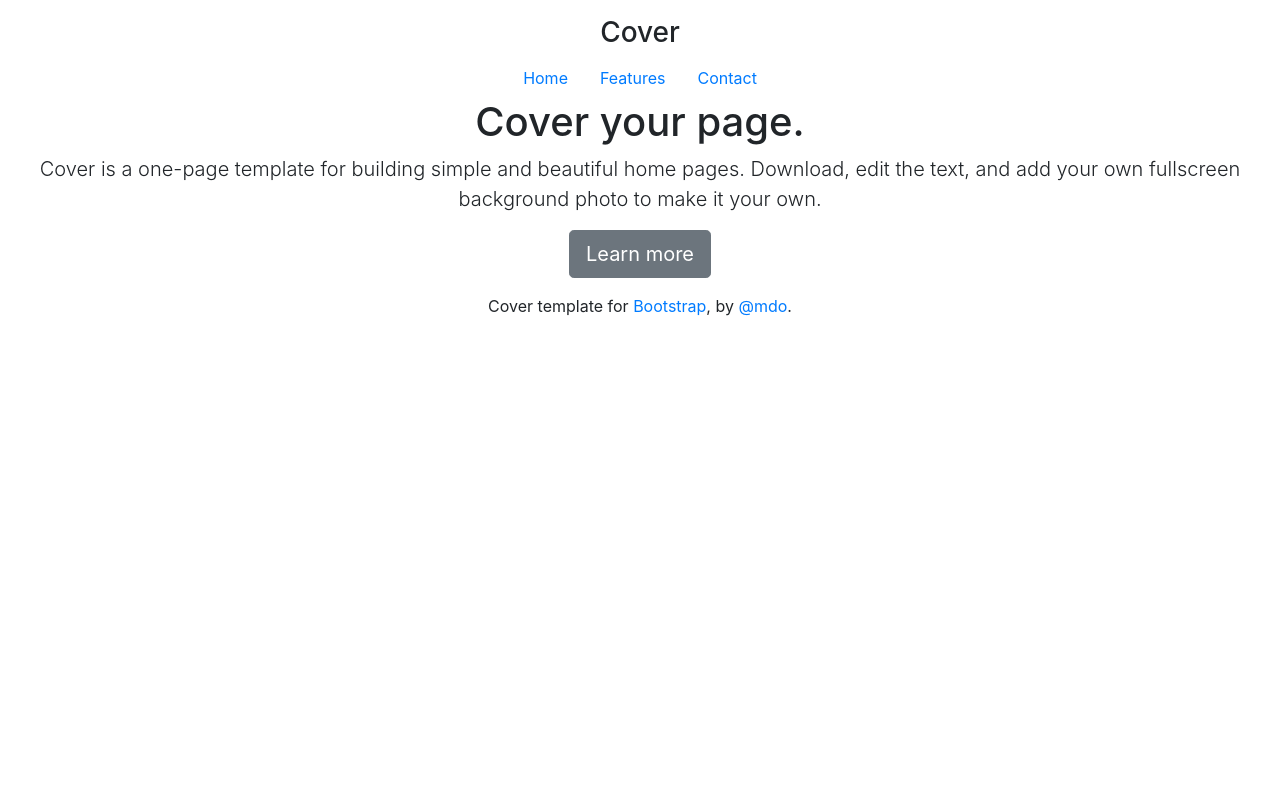
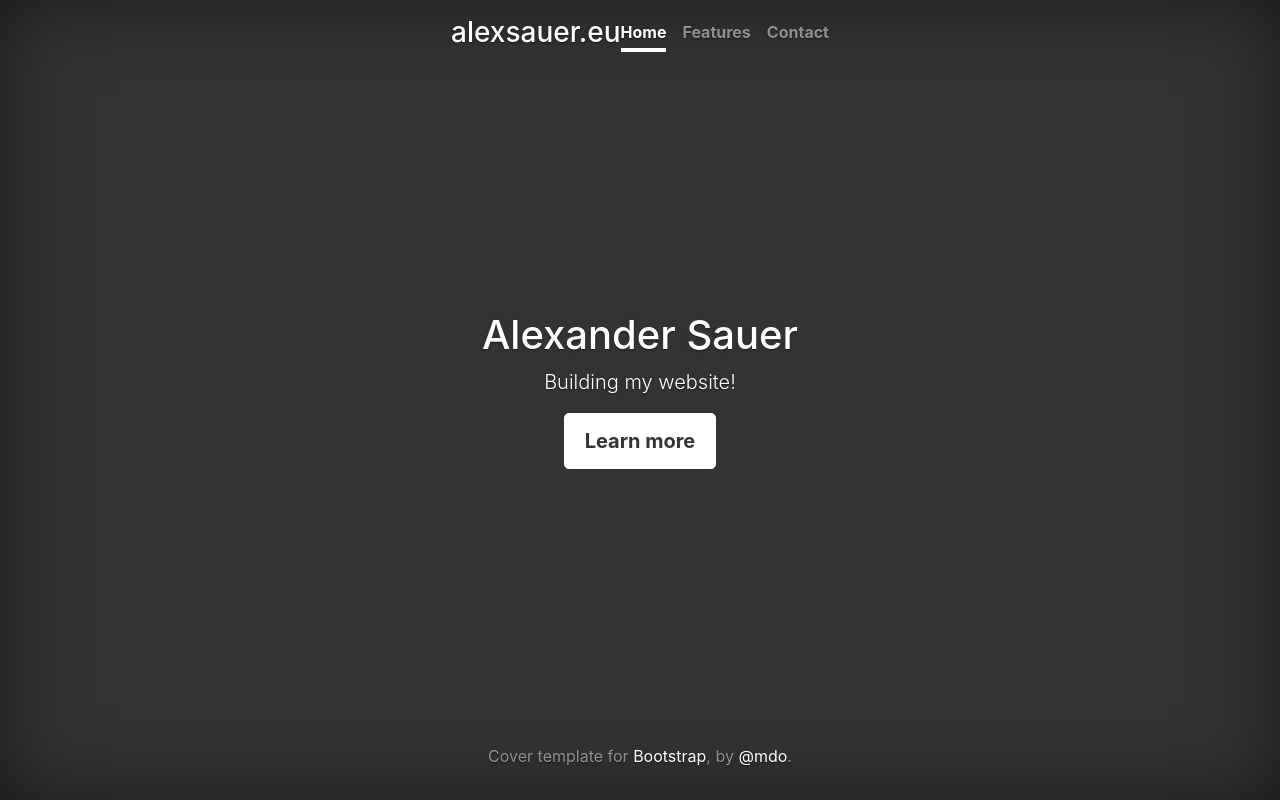
Before and after one commit to kissle/docker-nginx-proxy, a plain HTML site: page default.vhost/site-content/index.html in a window 1280 px wide. Drawn offline with nearby package versions, Linux system fonts and the light colour scheme.

```diff
--- /dev/null
+++ b/default.vhost/site-content/css/cover.css
@@ -0,0 +1,110 @@
+/*
+ * Globals
+ */
+
+/* Links */
+a,
+a:focus,
+a:hover {
+  color: #fff;
+}
+
+/* Custom default button */
+.btn-secondary,
+.btn-secondary:hover,
+.btn-secondary:focus {
+  color: #333;
+  text-shadow: none; /* Prevent inheritance from `body` */
+  background-color: #fff;
+  border: .05rem solid #fff;
+}
+
+
+/*
+ * Base structure
+ */
+
+html,
+body {
+  height: 100%;
+  background-color: #333;
+}
+
+body {
+  display: -ms-flexbox;
+  display: -webkit-box;
+  display: flex;
+  -ms-flex-pack: center;
+  -webkit-box-pack: center;
+  justify-content: center;
+  color: #fff;
+  text-shadow: 0 .05rem .1rem rgba(0, 0, 0, .5);
+  box-shadow: inset 0 0 5rem rgba(0, 0, 0, .5);
+}
+
+.cover-container {
+  max-width: 42em;
+}
+
+
+/*
+ * Header
+ */
+.masthead {
+  margin-bottom: 2rem;
+}
+
+.masthead-brand {
+  margin-bottom: 0;
+}
+
+.nav-masthead .nav-link {
+  padding: .25rem 0;
+  font-weight: 700;
+  color: rgba(255, 255, 255, .5);
+  background-color: transparent;
+  border-bottom: .25rem solid transparent;
+}
+
+.nav-masthead .nav-link:hover,
+.nav-masthead .nav-link:focus {
+  border-bottom-color: rgba(255, 255, 255, .25);
+}
+
+.nav-masthead .nav-link + .nav-link {
+  margin-left: 1rem;
+}
+
+.nav-masthead .active {
+  color: #fff;
+  border-bottom-color: #fff;
+}
+
+@media (min-width: 48em) {
+  .masthead-brand {
+    float: left;
+  }
+  .nav-masthead {
+    float: right;
+  }
+}
+
+
+/*
+ * Cover
+ */
+.cover {
+  padding: 0 1.5rem;
+}
+.cover .btn-lg {
+  padding: .75rem 1.25rem;
+  font-weight: 700;
+}
+
+
+/*
+ * Footer
+ */
+.mastfoot {
+  color: rgba(255, 255, 255, .5);
+}
--- a/default.vhost/site-content/index.html
+++ b/default.vhost/site-content/index.html
@@ -7,15 +7,15 @@
     <meta name="author" content="">
     <link rel="icon" href="/docs/4.0/assets/img/favicons/favicon.ico">
 
-    <title>Cover Template for Bootstrap</title>
+    <title>alexsauer.eu</title>
 
     <link rel="canonical" href="https://getbootstrap.com/docs/4.0/examples/cover/">
 
     <!-- Bootstrap core CSS -->
-    <link href="../../dist/css/bootstrap.min.css" rel="stylesheet">
+    <link rel="stylesheet" href="https://maxcdn.bootstrapcdn.com/bootstrap/4.0.0/css/bootstrap.min.css" integrity="sha384-Gn5384xqQ1aoWXA+058RXPxPg6fy4IWvTNh0E263XmFcJlSAwiGgFAW/dAiS6JXm" crossorigin="anonymous">
 
     <!-- Custom styles for this template -->
-    <link href="cover.css" rel="stylesheet">
+    <link href="./css/cover.css" rel="stylesheet">
   </head>
 
   <body class="text-center">
@@ -23,7 +23,7 @@
     <div class="cover-container d-flex h-100 p-3 mx-auto flex-column">
       <header class="masthead mb-auto">
         <div class="inner">
-          <h3 class="masthead-brand">Cover</h3>
+          <h3 class="masthead-brand">alexsauer.eu</h3>
           <nav class="nav nav-masthead justify-content-center">
             <a class="nav-link active" href="#">Home</a>
             <a class="nav-link" href="#">Features</a>
@@ -33,8 +33,8 @@
       </header>
 
       <main role="main" class="inner cover">
-        <h1 class="cover-heading">Cover your page.</h1>
-        <p class="lead">Cover is a one-page template for building simple and beautiful home pages. Download, edit the text, and add your own fullscreen background photo to make it your own.</p>
+        <h1 class="cover-heading">Alexander Sauer</h1>
+        <p class="lead">Building my website!</p>
         <p class="lead">
           <a href="#" class="btn btn-lg btn-secondary">Learn more</a>
         </p>
@@ -53,7 +53,7 @@
     <!-- Placed at the end of the document so the pages load faster -->
     <script src="https://code.jquery.com/jquery-3.2.1.slim.min.js" integrity="sha384-KJ3o2DKtIkvYIK3UENzmM7KCkRr/rE9/Qpg6aAZGJwFDMVNA/GpGFF93hXpG5KkN" crossorigin="anonymous"></script>
     <script>window.jQuery || document.write('<script src="../../assets/js/vendor/jquery-slim.min.js"><\/script>')</script>
-    <script src="../../assets/js/vendor/popper.min.js"></script>
-    <script src="../../dist/js/bootstrap.min.js"></script>
+    <script src="https://cdnjs.cloudflare.com/ajax/libs/popper.js/1.12.9/umd/popper.min.js" integrity="sha384-ApNbgh9B+Y1QKtv3Rn7W3mgPxhU9K/ScQsAP7hUibX39j7fakFPskvXusvfa0b4Q" crossorigin="anonymous"></script>
+    <script src="https://maxcdn.bootstrapcdn.com/bootstrap/4.0.0/js/bootstrap.min.js" integrity="sha384-JZR6Spejh4U02d8jOt6vLEHfe/JQGiRRSQQxSfFWpi1MquVdAyjUar5+76PVCmYl" crossorigin="anonymous"></script>
   </body>
 </html>
```
Also changed, not shown: 3 other files.
